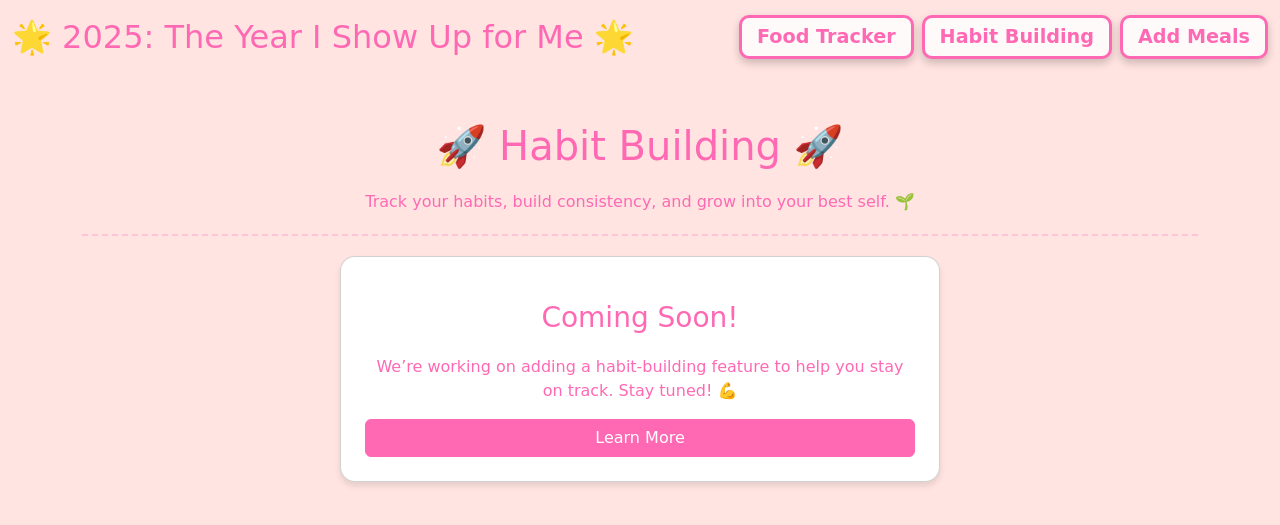
After one commit to hanna8008/personal_daily_food_tracker, a Flask app: page /habit_building in a window 1280 px wide. The commit adds this page. Shown: the top 525 px of the page. Run offline with Flask 3, Linux system fonts and the light colour scheme; some libraries are stand-ins or nearby versions.

Commit message:
added headers and working tabs food tracker from home, add meal, and habit building

```diff
--- a/app.py
+++ b/app.py
@@ -102,5 +102,23 @@ def clear_daily_log():
     }
     return redirect(url_for("index"))
 
+
+'''
+ADDING ACCESS TO OTHER TABS HERE
+'''
+
+@app.route('/habit_building')
+def habit_building():
+    return render_template('habit_building.html')
+
+@app.route('/add_meals')
+def add_meals():
+    return render_template('add_meals.html')
+
+'''
+OTHER TABS HERE
+'''
+
+
 if __name__ == "__main__":
     app.run(debug=True)
--- /dev/null
+++ b/templates/habit_building.html
@@ -0,0 +1,113 @@
+<!DOCTYPE html>
+<html lang="en">
+<head>
+    <meta charset="UTF-8">
+    <meta name="viewport" content="width=device-width, initial-scale=1.0">
+    <title>Habit Building</title>
+    <link rel="stylesheet" href="https://cdnjs.cloudflare.com/ajax/libs/bootstrap/5.3.0/css/bootstrap.min.css">
+    <style>
+        body {
+            background-color: #ffe4e1;
+            font-family: 'Comic Sans MS', 'Arial', sans-serif;
+        }
+
+        .section-header {
+            color: #ff69b4;
+            font-family: 'Pacifico', cursive;
+            margin-top: 20px;
+            margin-bottom: 20px;
+        }
+
+        .section-divider {
+            border-top: 2px dashed #ff69b4;
+            margin: 20px 0;
+        }
+
+        .card {
+            border-radius: 15px;
+            background-color: #fff;
+            box-shadow: 0 4px 6px rgba(0, 0, 0, 0.1);
+        }
+
+        .btn-custom {
+            background-color: #ff69b4;
+            border-color: #ff69b4;
+            color: white;
+        }
+
+        .btn-custom:hover {
+            background-color: #ff1493;
+            border-color: #ff1493;
+        }
+
+        .text-highlight {
+            color: #ff69b4;
+        }
+    </style>
+</head>
+<body>
+    <!-- Navigation Bar -->
+    <nav class="navbar navbar-expand-lg navbar-light" style="background-color: #ffe4e1;">
+        <div class="container-fluid">
+            <a class="navbar-brand text-highlight" href="/"
+               style="font-family: 'Pacifico', cursive; color: #ff69b4; font-size: 2rem;">
+                🌟 2025: The Year I Show Up for Me 🌟
+            </a>
+            <button class="navbar-toggler" type="button" data-bs-toggle="collapse" data-bs-target="#navbarNav" aria-controls="navbarNav" aria-expanded="false" aria-label="Toggle navigation">
+                <span class="navbar-toggler-icon"></span>
+            </button>
+            <div class="collapse navbar-collapse" id="navbarNav">
+                <ul class="navbar-nav ms-auto">
+                    <li class="nav-item">
+                        <a class="nav-link {% if request.path == '/' %}active{% endif %}" href="/"
+                           style="color: #ff69b4; font-weight: bold; font-size: 1.2rem;
+                                  padding: 5px 15px; border: 3px solid #ff69b4;
+                                  border-radius: 10px; background-color: #fffafa;
+                                  box-shadow: 0 4px 8px rgba(0, 0, 0, 0.2);">
+                            Food Tracker
+                        </a>
+                    </li>
+                    <li class="nav-item ms-2">
+                        <a class="nav-link {% if request.path == '/habit_building' %}active{% endif %}" href="/habit_building"
+                           style="color: #ff69b4; font-weight: bold; font-size: 1.2rem;
+                                  padding: 5px 15px; border: 3px solid #ff69b4;
+                                  border-radius: 10px; background-color: #fffafa;
+                                  box-shadow: 0 4px 8px rgba(0, 0, 0, 0.2);">
+                            Habit Building
+                        </a>
+                    </li>
+                    <li class="nav-item ms-2">
+                        <a class="nav-link {% if request.path == '/add_meals' %}active{% endif %}" href="/add_meals"
+                           style="color: #ff69b4; font-weight: bold; font-size: 1.2rem;
+                                  padding: 5px 15px; border: 3px solid #ff69b4;
+                                  border-radius: 10px; background-color: #fffafa;
+                                  box-shadow: 0 4px 8px rgba(0, 0, 0, 0.2);">
+                            Add Meals
+                        </a>
+                    </li>
+                </ul>
+            </div>
+        </div>
+    </nav>
+
+
+
+    <!-- Main Content -->
+    <div class="container text-center mt-5">
+        <h1 class="section-header">🚀 Habit Building 🚀</h1>
+        <p class="text-highlight">Track your habits, build consistency, and grow into your best self. 🌱</p>
+
+        <!-- Divider -->
+        <hr class="section-divider">
+
+        <!-- Placeholder Content -->
+        <div class="card p-4 mx-auto" style="max-width: 600px;">
+            <h3 class="section-header">Coming Soon!</h3>
+            <p class="text-highlight">
+                We’re working on adding a habit-building feature to help you stay on track. Stay tuned! 💪
+            </p>
+            <button class="btn btn-custom">Learn More</button>
+        </div>
+    </div>
+</body>
+</html>
```
Also changed, not shown: backupApp.py (deleted, +0 -105 lines), templates/add_meals.html (added, +82 -0 lines), templates/backup_index.html (deleted, +0 -161 lines), templates/index_with_totals.html (+45 -0 lines).
